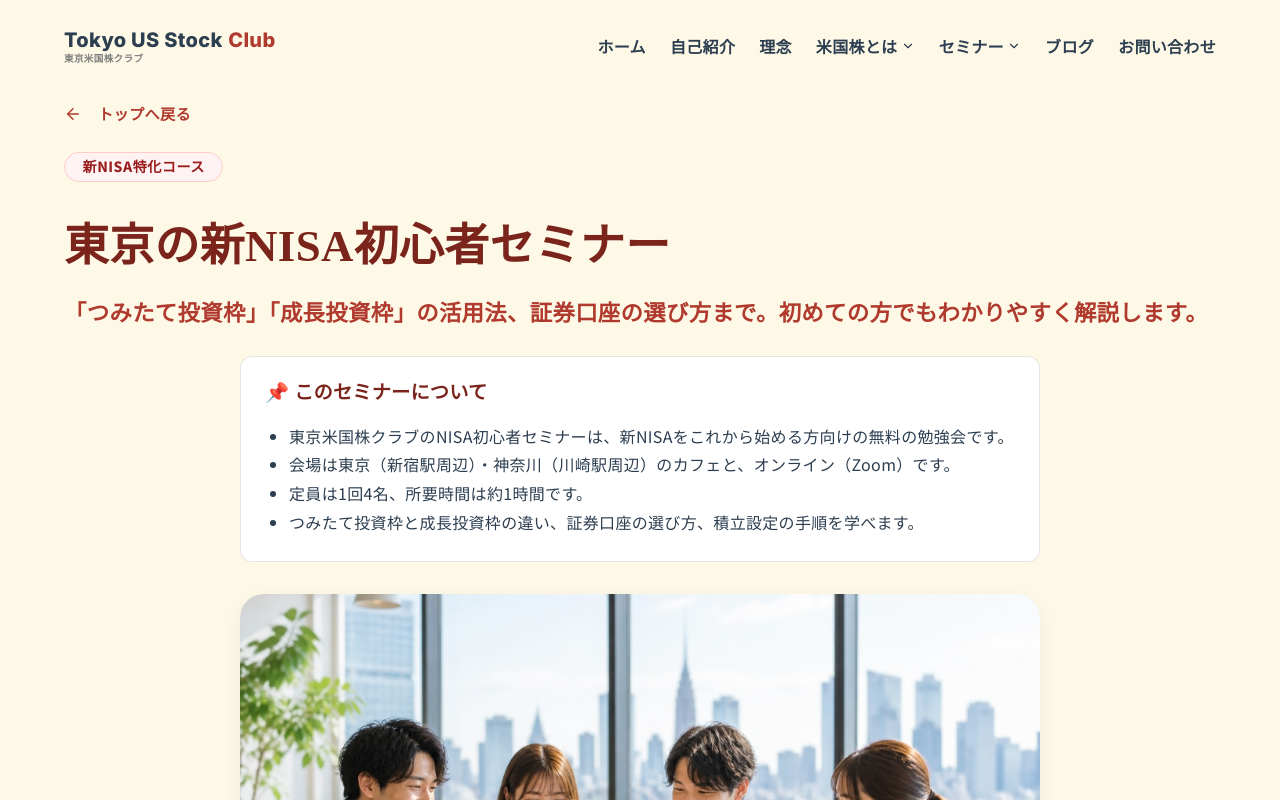
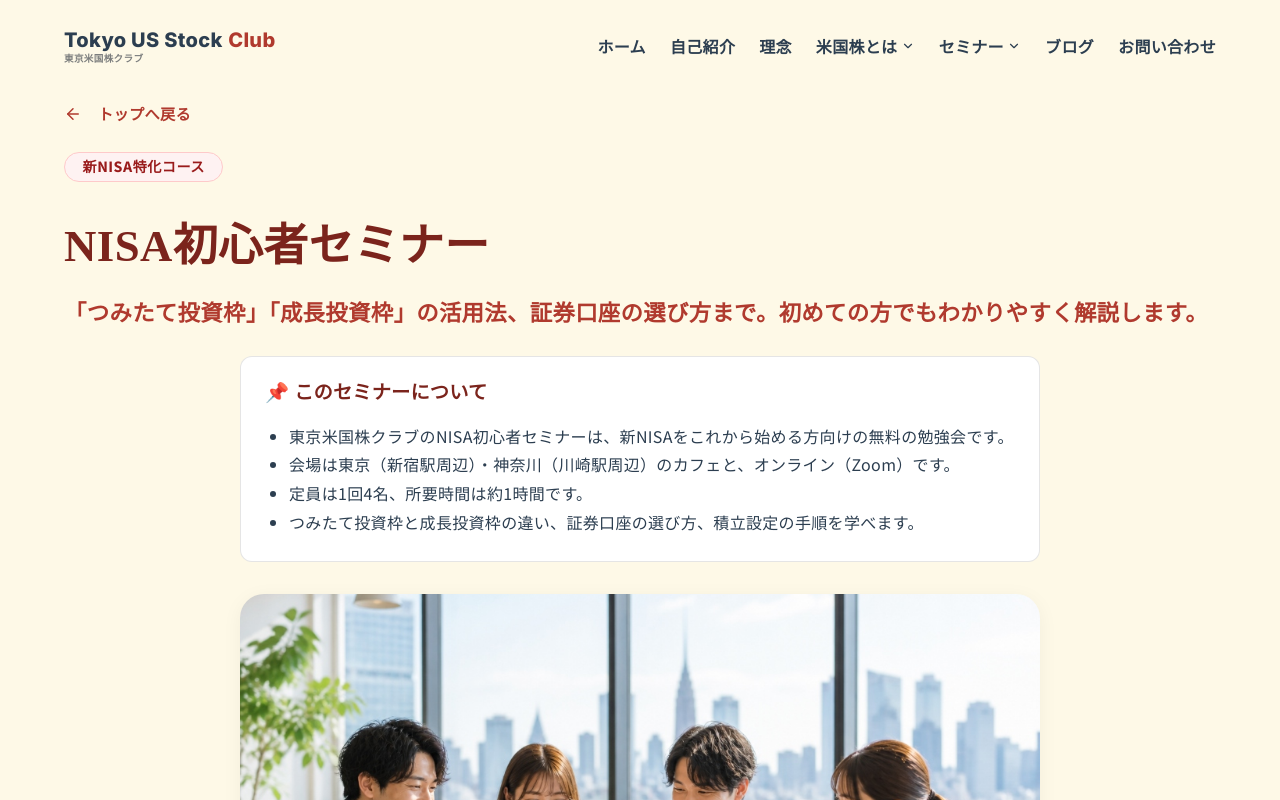
Before and after one commit to yutarotobioka0121-ship-it/tokyo-us-stock-site, a Next.js app: page /seminar/nisa in a window 1280 px wide. Built offline with nearby package versions, Linux system fonts and the light colour scheme; no server answers; a web font is replaced by a local one.

Commit message:
update: remove '東京の新' from NISA seminar title and metadata

```diff
--- a/src/app/seminar/nisa/page.tsx
+++ b/src/app/seminar/nisa/page.tsx
@@ -9,13 +9,13 @@ import NisaApplyForm from "@/components/NisaApplyForm";
 export const dynamic = 'force-dynamic';
 
 export const metadata: Metadata = {
-  title: '東京の新NISA初心者セミナー（つみたて投資枠）｜申し込み日程',
+  title: 'NISA初心者セミナー（つみたて投資枠）｜申し込み日程',
   description: '東京で開催中の初心者向け新NISA活用セミナー。「つみたて投資枠」と「成長投資枠」の違いや、非課税メリットを活かす設定方法まで、定員4名の少人数カフェスタイルで丁寧に解説します。',
   alternates: {
     canonical: 'https://www.tokyo-us-stock.com/seminar/nisa',
   },
   openGraph: {
-    title: '東京の新NISA初心者セミナー（つみたて投資枠）｜申し込み日程',
+    title: 'NISA初心者セミナー（つみたて投資枠）｜申し込み日程',
     description: '少人数制（定員4名）のカフェスタイルセミナー。知識ゼロから安全に始める新NISAの活用法をわかりやすく解説します。',
     url: 'https://www.tokyo-us-stock.com/seminar/nisa',
     siteName: '東京米国株クラブ',
@@ -32,7 +32,7 @@ export const metadata: Metadata = {
   },
   twitter: {
     card: 'summary_large_image',
-    title: '東京の新NISA初心者セミナー（つみたて投資枠）｜申し込み日程',
+    title: 'NISA初心者セミナー（つみたて投資枠）｜申し込み日程',
     description: '少人数制（定員4名）のカフェスタイルセミナー。知識ゼロから安全に始める新NISAの活用法をわかりやすく解説。',
     images: ['https://www.tokyo-us-stock.com/ogp.png'],
   },
@@ -256,7 +256,7 @@ export default async function NisaSeminarPage() {
           </div>
 
           <h1 className="post-title" style={{ marginBottom: '1rem', fontSize: 'clamp(1.5rem, 6vw, 2.8rem)', textAlign: 'left', lineHeight: '1.3', marginLeft: '0', marginRight: 'auto', maxWidth: 'none' }}>
-            東京の新NISA初心者セミナー
+            NISA初心者セミナー
           </h1>
           <p style={{ fontFamily: 'var(--font-body)', fontSize: 'clamp(1rem, 4vw, 1.4rem)', fontWeight: '800', color: 'var(--primary)', marginBottom: '1.5rem', textAlign: 'left', lineHeight: '1.8' }}>
             「つみたて投資枠」「成長投資枠」の活用法、証券口座の選び方まで。初めての方でもわかりやすく解説します。
```
